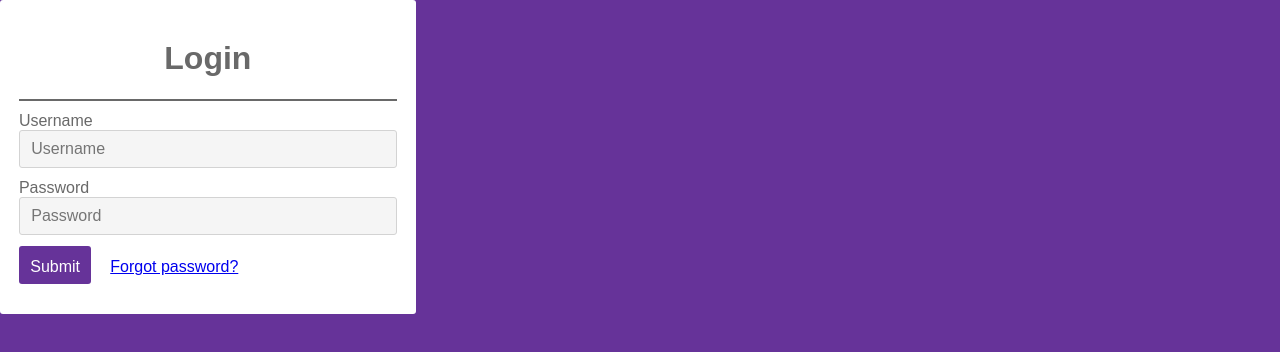
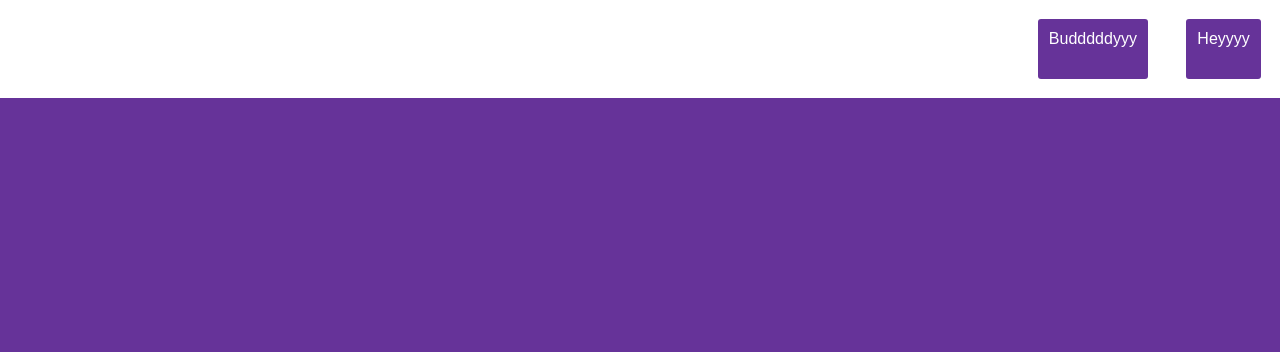
Before and after one commit to Jamdan2/tmon, a React (Create React App) app: page / in a window 1280 px wide. Shown: the top 352 px of the page. Built offline with nearby package versions, Linux system fonts and the light colour scheme.

Commit message:
Make progress on navBar

```diff
--- a/src/app/components/navBar/NavBar.css
+++ b/src/app/components/navBar/NavBar.css
@@ -1,7 +1,37 @@
 
 #navBar {
-    background-color: whitesmoke;
-    width: 100%;
-    height: 20mm;
-    border-bottom: solid gray 2px;
+    margin: 0;
+    padding: 0;
 }
+
+#navBar ul {
+    margin: 0;
+
+    padding: 0;
+
+    background-color: white;
+
+    list-style-type: none;
+    overflow: hidden;
+}
+
+#navBar ul li {
+    float: right;
+}
+
+#navBar ul li .navLink {
+    height: 10mm;
+
+    border-radius: 3px;
+
+    margin: 5mm;
+
+    padding: 3mm;
+
+    background-color: rebeccapurple;
+
+    color: white;
+    text-decoration: none;
+
+    display: block;
+}
--- a/src/app/components/navBar/NavBar.js
+++ b/src/app/components/navBar/NavBar.js
@@ -1,10 +1,10 @@
 import React from 'react';
 import './NavBar.css';
 
-const NavBar = () => {
+const NavBar = (props) => {
     return (
         <div id="navBar">
-
+            {props.children}
         </div>
     )
 };
--- a/src/app/components/navBar/navBarContainer.js
+++ b/src/app/components/navBar/navBarContainer.js
@@ -4,7 +4,9 @@ import NavBar from "./NavBar";
 class NavBarContainer extends Component {
 
     render() {
-        return <NavBar/>;
+        return <NavBar>
+            {this.props.children}
+        </NavBar>;
     }
 
 }
--- a/src/app/pages/Welcome.js
+++ b/src/app/pages/Welcome.js
@@ -1,10 +1,20 @@
 import React from 'react';
-import LoginFormContainer from "../components/loginForm/LoginFormContainer";
+import NavBarContainer from "../components/navBar/navBarContainer";
+import Link from "react-router-dom/es/Link";
 
 const Welcome = () => {
     return (
         <div>
-            <LoginFormContainer/>
+            <NavBarContainer>
+                <ul>
+                    <li>
+                        <Link to="/" className="navLink">Heyyyy</Link>
+                    </li>
+                    <li>
+                        <Link to="/" className="navLink">Budddddyyy</Link>
+                    </li>
+                </ul>
+            </NavBarContainer>
         </div>
     );
 };
```
